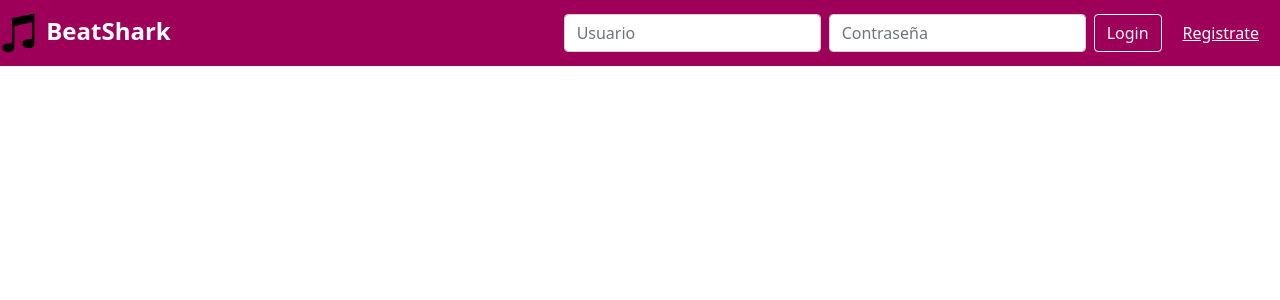
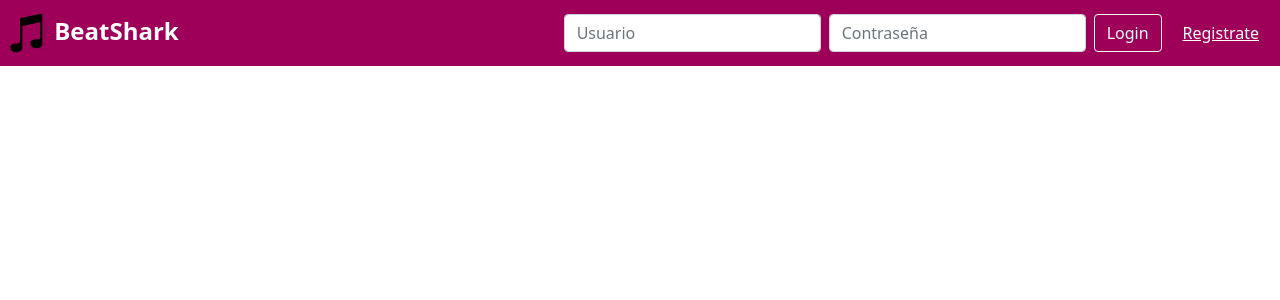
Before and after one commit to Sopadefideos/DDSI, a Django app: page / in a window 1280 px wide. Shown: the top 300 px of the page. Run offline with Django 3.2, Linux system fonts and the light colour scheme; some libraries are stand-ins or nearby versions.

Commit message:
update margin

```diff
--- a/BeatShark/BeatSharkApp/templates/social/navbar.html
+++ b/BeatShark/BeatSharkApp/templates/social/navbar.html
@@ -20,7 +20,7 @@
 
     <nav class="navbar navbar-dark flex-wrap" style="background-color: #9e0059;">
 
-        <a class="navbar-brand font-weight-bold" href="{% url 'index' %}" style="font-size: x-large; font-weight: bold; ">
+        <a class="navbar-brand font-weight-bold" href="{% url 'index' %}" style="font-size: x-large; font-weight: bold; margin-left: 8px;">
           <img src="../../static/apple-music-icon-png-11.png" alt="" width="40" height="40" class="d-inline-block align-top">
           BeatShark
         </a>
```
